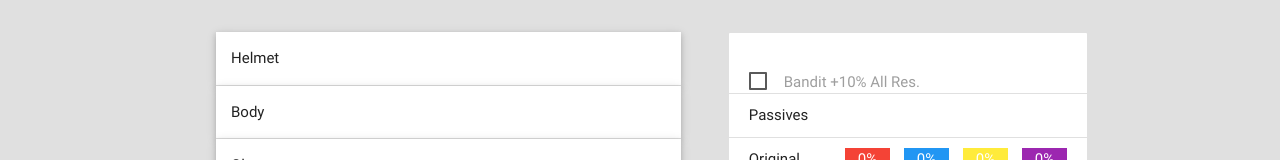
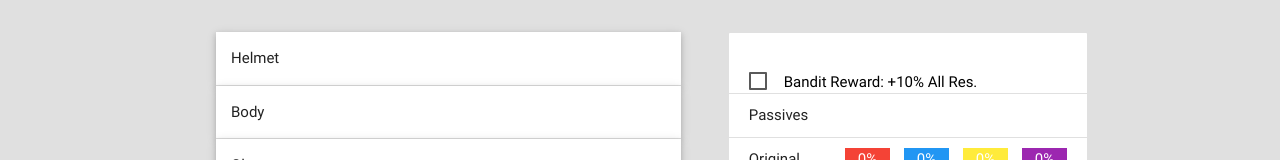
Before and after one commit to terces/poe_res_calculator, a plain HTML site: page index.html in a window 1280 px wide. Shown: the part 157-317 px from the top of the page. Drawn offline with nearby package versions, Linux system fonts and the light colour scheme.

Commit message:
Modified bandit checkbox description text and its color

```diff
--- a/index.html
+++ b/index.html
@@ -22,6 +22,9 @@
 	}
 	span.badge {
 		color: #ffffff;
+	}
+	label[for="bandit"] {
+		color: black;
 	}
 	</style>
 	<title>The Volatile Abyss - Resistance Calculator</title>
@@ -299,7 +302,7 @@
 						<li class="collection-item">
 							<div class="input-field">
 								<input id="bandit" name="bandit_10" type="checkbox" />
-								<label for="bandit">Bandit +10% All Res.</label>
+								<label for="bandit">Bandit Reward: +10% All Res.</label>
 							</div>
 						</li>
 						<li class="collection-item">Passives</li>
```
